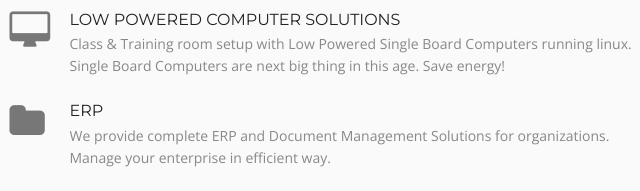
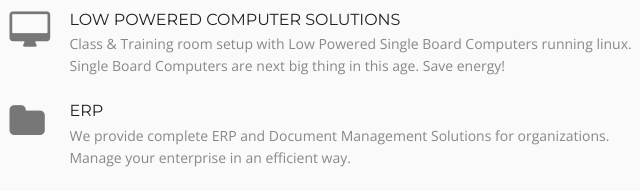
Before and after one commit to libresoftnp/libresoftnp.github.io, a plain HTML site: page index.html in a window 1280 px wide. Shown: the part 1740-1931 px from the top of the page, 548-1188 px from the left. Drawn offline with nearby package versions, Linux system fonts and the light colour scheme; files whose address does not match are found by name.

Commit message:
Minor Change

```diff
--- a/index.html
+++ b/index.html
@@ -139,7 +139,7 @@
                     </div>
                 	<div class="featured-box-col2 wow fadeInRight delay-04s">
                         <h3>ERP</h3>
-                        <p>We provide complete ERP and Document Management Solutions for organizations. Manage your enterprise in efficient way.</p>
+                        <p>We provide complete ERP and Document Management Solutions for organizations. Manage your enterprise in an efficient way.</p>
                     </div>
                 </div>
                 <div class="featured-box">
```
